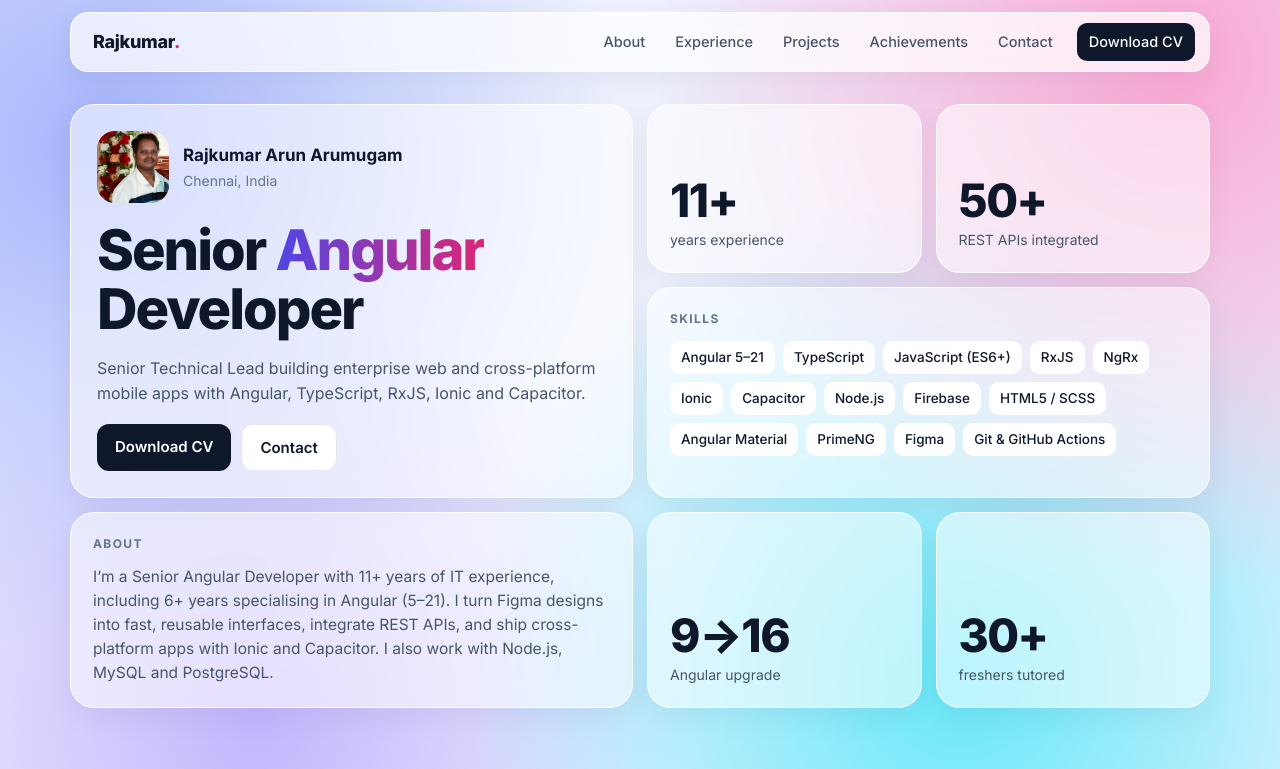
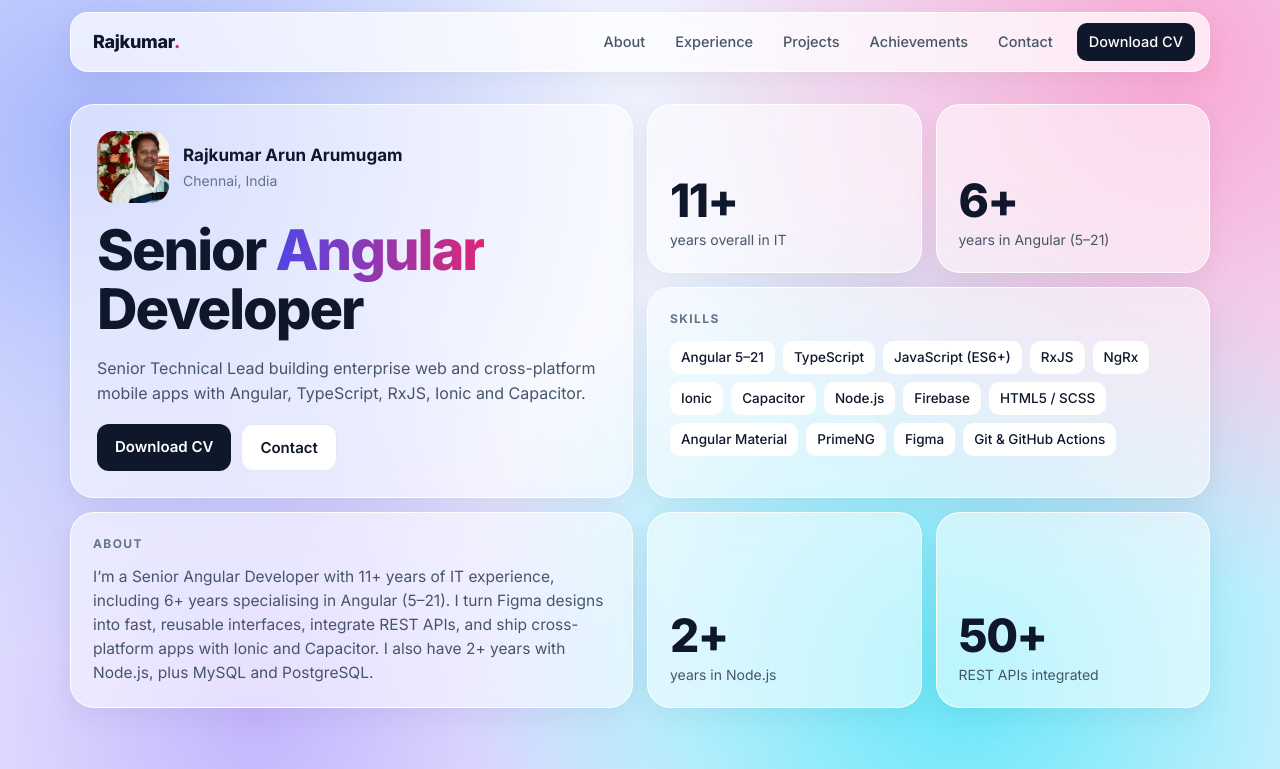
Before and after one commit to rajkumar171284/rajkumar-portfolio, a plain HTML site: page index.html in a window 1280 px wide. Shown: the top 769 px of the page. Drawn offline with Linux system fonts and the light colour scheme.

Commit message:
Top tiles: 11+ overall, 6+ Angular, 2+ Node.js years
Co-Authored-By: Claude Opus 5.5 <noreply@anthropic.com>
Claude-Session: https://claude.ai/code/session_01DVULKttVjp9rNQJeiSMuKG

```diff
--- a/index.html
+++ b/index.html
@@ -68,11 +68,11 @@
 
       <div class="tile stat reveal">
         <b>11+</b>
-        <span>years experience</span>
+        <span>years overall in IT</span>
       </div>
       <div class="tile stat reveal">
-        <b>50+</b>
-        <span>REST APIs integrated</span>
+        <b>6+</b>
+        <span>years in Angular (5–21)</span>
       </div>
 
       <div class="tile span-2 reveal">
@@ -99,15 +99,15 @@
         <h2 class="label">About</h2>
         <p>I’m a Senior Angular Developer with 11+ years of IT experience, including 6+ years specialising in
           Angular (5–21). I turn Figma designs into fast, reusable interfaces, integrate REST APIs, and ship
-          cross-platform apps with Ionic and Capacitor. I also work with Node.js, MySQL and PostgreSQL.</p>
+          cross-platform apps with Ionic and Capacitor. I also have 2+ years with Node.js, plus MySQL and PostgreSQL.</p>
       </div>
       <div class="tile stat reveal">
-        <b>9→16</b>
-        <span>Angular upgrade</span>
+        <b>2+</b>
+        <span>years in Node.js</span>
       </div>
       <div class="tile stat reveal">
-        <b>30+</b>
-        <span>freshers tutored</span>
+        <b>50+</b>
+        <span>REST APIs integrated</span>
       </div>
     </section>
 
```
